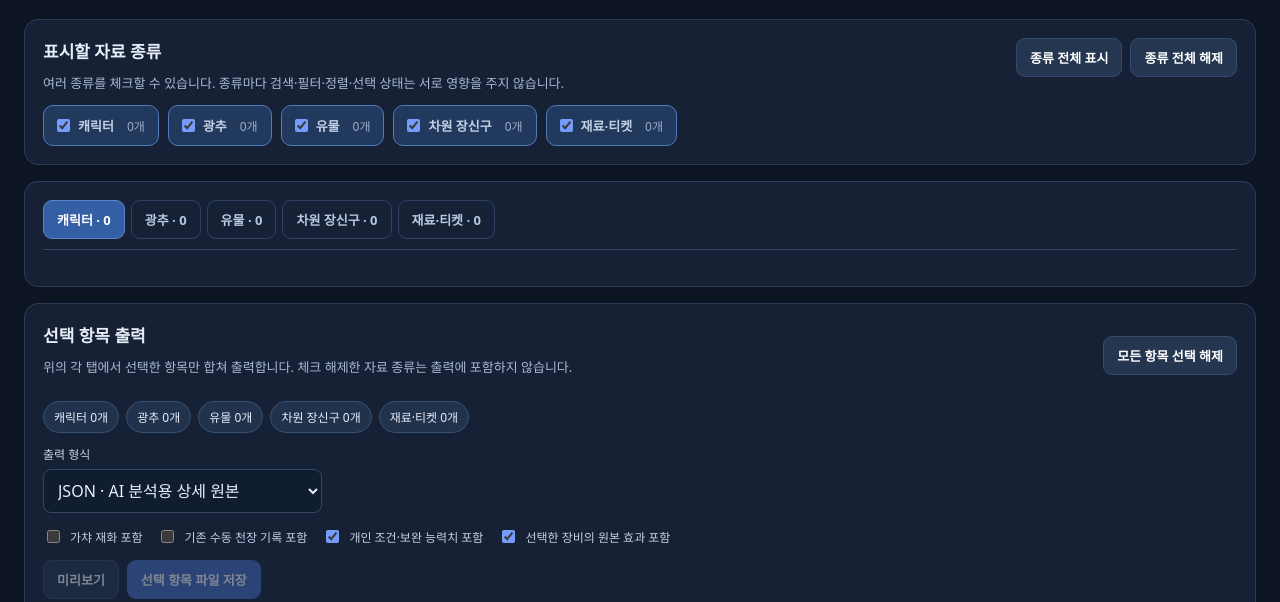
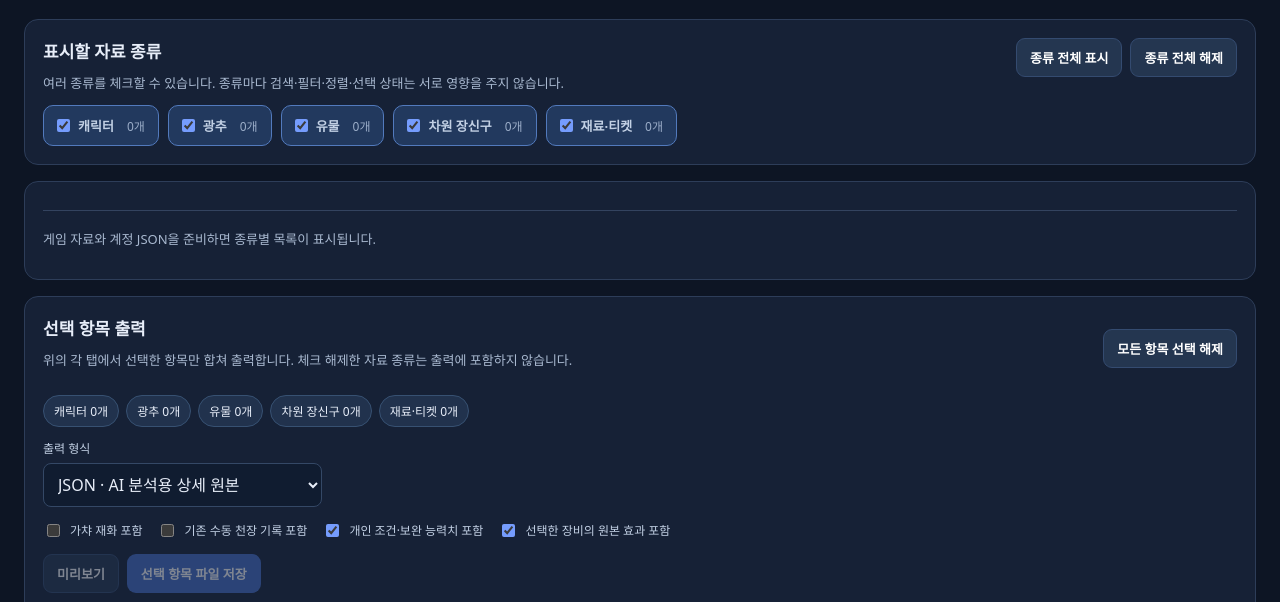
Before and after one commit to danhk0612/HSR-CHA-Optimizer, an Electron app: page public/index.html in a window 1280 px wide. Shown: the part 136-738 px from the top of the page. Drawn offline with Linux system fonts and the light colour scheme; no server answers.

Commit message:
fix(ui): show a clear empty-account prompt instead of empty category tabs before import

```diff
--- a/public/index.html
+++ b/public/index.html
@@ -500,7 +500,10 @@ function renderGroupCheckboxes(){
 }
 function renderTabs(){
   const nav=$('tabBar');nav.replaceChildren();
-  const available=GROUPS.filter(g=>enabled.has(g.id));
+  const available=views.size?GROUPS.filter(g=>enabled.has(g.id)):[];
+  $('noActiveGroups').textContent=views.size
+    ? '표시할 자료 종류를 하나 이상 체크하세요.'
+    : '게임 자료와 계정 JSON을 준비하면 종류별 목록이 표시됩니다.';
   $('noActiveGroups').classList.toggle('hidden',available.length>0);
   if(!available.some(g=>g.id===activeGroup))activeGroup=available[0]?.id??null;
   for(const group of available){
```
